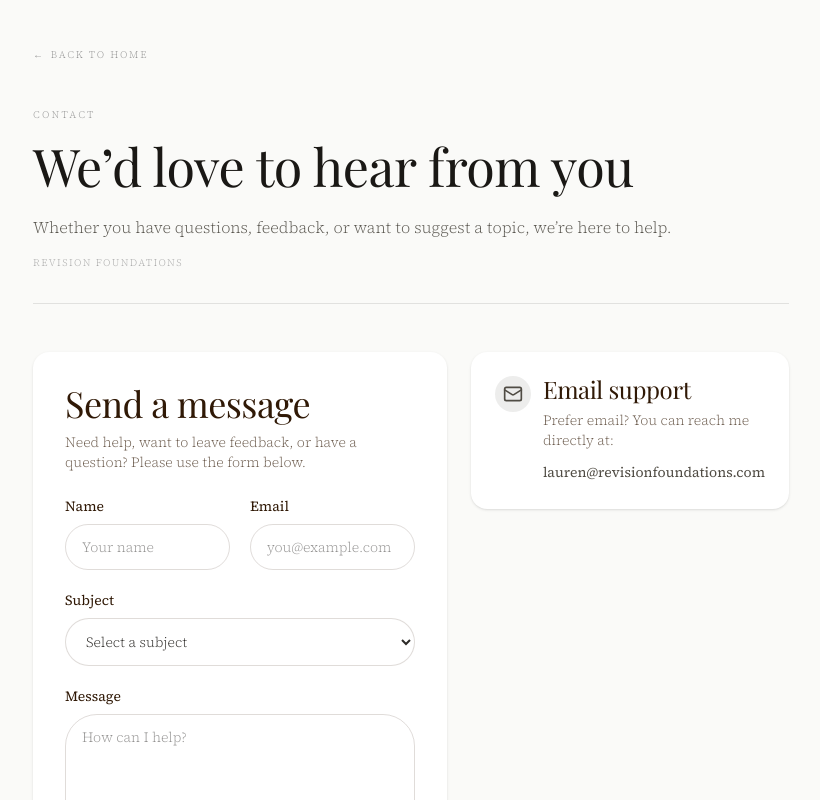
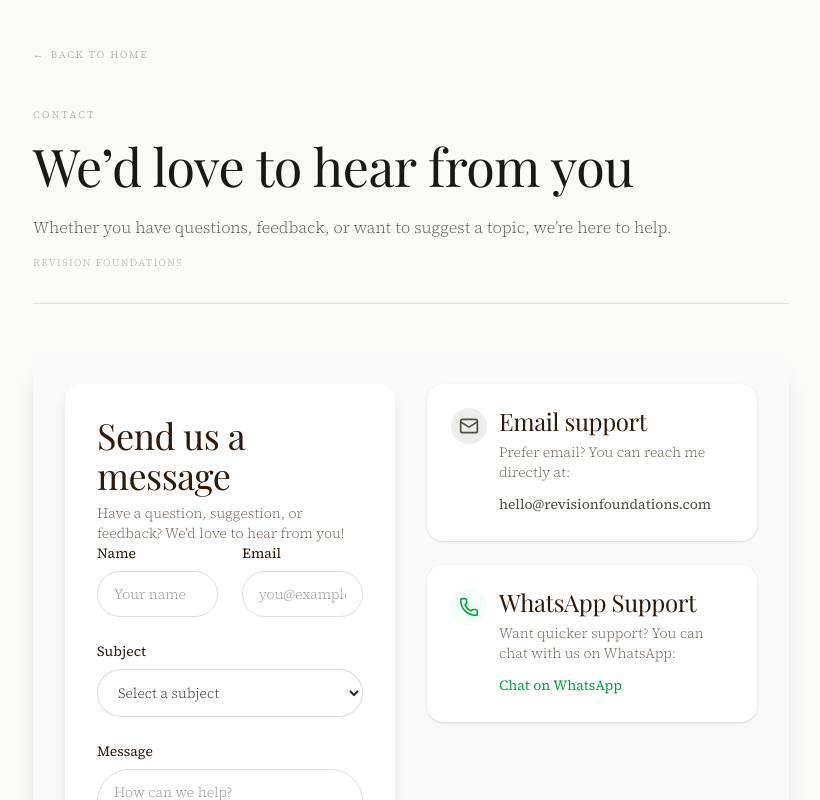
Before and after one commit to laurencaitlinemmerson-tech/revision-foundations-saas, a Next.js app: page /contact in a window 1280 px wide. Shown: the top 800 px of the page, without its empty margins (229-1049 px from the left). Built offline with nearby package versions, Linux system fonts and the light colour scheme; no server answers; a web font is replaced by a local one.

Commit message:
Update page.tsx

```diff
--- a/src/app/contact/page.tsx
+++ b/src/app/contact/page.tsx
@@ -2,7 +2,7 @@
 
 import { useState } from 'react';
 import EditorialLayout from '@/components/EditorialLayout';
-import { Mail, Send, Loader2, CheckCircle } from 'lucide-react';
+import { Mail, Send, Loader2, CheckCircle, Phone } from 'lucide-react';
 import { useScrollAnimation } from '@/lib/hooks/useScrollAnimation';
 
 export default function ContactPage() {
@@ -69,8 +69,10 @@ export default function ContactPage() {
       backHref="/"
       backLabel="Back to Home"
     >
-      <div className="grid gap-6 lg:grid-cols-[1.4fr_0.9fr]">
-        <div className="bg-white rounded-2xl shadow p-6 md:p-8">
+      <div className="bg-[#F9F9F9] p-8 rounded-2xl shadow-xl">
+        <div className="grid gap-8 lg:grid-cols-2">
+          {/* Left: Form Section */}
+          <div className="bg-white rounded-2xl shadow-lg p-6 md:p-8">
             {submitted ? (
               <div className="flex flex-col items-start gap-4">
                 <div className="inline-flex items-center gap-2 rounded-full bg-green-50 px-3 py-1 text-sm font-medium text-green-700">
@@ -85,7 +87,6 @@ export default function ContactPage() {
                     We’ve received your message and will get back to you within 1–2 working days.
                   </p>
                 </div>
-
                 <button
                   type="button"
                   onClick={() => setSubmitted(false)}
@@ -96,24 +97,23 @@ export default function ContactPage() {
               </div>
             ) : (
               <>
-              <div className="mb-6">
                 <h2 className="text-xl font-semibold text-[var(--plum-dark)]">
-                  Send a message
+                  Send us a message
                 </h2>
                 <p className="mt-2 text-sm text-[var(--plum-dark)]/70">
-                  Need help, want to leave feedback, or have a question? Please use the form below.
+                  Have a question, suggestion, or feedback? We'd love to hear from you!
                 </p>
-              </div>
 
                 {error && (
-                <div className="mb-5 flex items-start gap-2 rounded-xl border border-red-200 bg-red-50 px-4 py-3 text-sm text-red-700">
+                  <div className="my-4 flex items-start gap-2 rounded-xl border border-red-200 bg-red-50 px-4 py-3 text-sm text-red-700">
                     <Mail className="mt-0.5 h-4 w-4 shrink-0" />
                     <span>{error}</span>
                   </div>
                 )}
 
-              <form onSubmit={handleSubmit} className="space-y-5">
-                <div className="grid gap-5 sm:grid-cols-2">
+                <form onSubmit={handleSubmit} className="space-y-6">
+                  {/* Name + Email Inputs */}
+                  <div className="grid gap-6 sm:grid-cols-2">
                     <div>
                       <label htmlFor="name" className="mb-2 block text-sm font-medium text-[var(--plum-dark)]">
                         Name
@@ -147,6 +147,7 @@ export default function ContactPage() {
                     </div>
                   </div>
 
+                  {/* Subject Input */}
                   <div>
                     <label htmlFor="subject" className="mb-2 block text-sm font-medium text-[var(--plum-dark)]">
                       Subject
@@ -168,6 +169,7 @@ export default function ContactPage() {
                     </select>
                   </div>
 
+                  {/* Message Input */}
                   <div>
                     <label htmlFor="message" className="mb-2 block text-sm font-medium text-[var(--plum-dark)]">
                       Message
@@ -180,7 +182,7 @@ export default function ContactPage() {
                       onChange={handleChange}
                       required
                       className="w-full rounded-xl border border-[var(--plum-dark)]/15 px-4 py-3 text-sm outline-none transition focus:border-[var(--purple)] focus:ring-2 focus:ring-[var(--purple)]/10"
-                    placeholder="How can I help?"
+                      placeholder="How can we help?"
                     />
                   </div>
 
@@ -206,8 +208,9 @@ export default function ContactPage() {
             )}
           </div>
 
-        <aside className="space-y-6">
-          <div className="rounded-2xl bg-white p-6 shadow">
+          {/* Right: Support Email + WhatsApp */}
+          <div className="space-y-6">
+            <div className="bg-white rounded-2xl shadow p-6">
               <div className="flex items-start gap-3">
                 <div className="rounded-xl bg-[var(--purple)]/10 p-2">
                   <Mail className="h-5 w-5 text-[var(--purple)]" />
@@ -223,12 +226,36 @@ export default function ContactPage() {
                     href="mailto:hello@revisionfoundations.com"
                     className="mt-3 inline-block text-sm font-medium text-[var(--purple)] hover:underline"
                   >
-                  lauren@revisionfoundations.com
+                    hello@revisionfoundations.com
                   </a>
                 </div>
               </div>
             </div>
-        </aside>
+
+            {/* WhatsApp Support */}
+            <div className="bg-white rounded-2xl shadow p-6">
+              <div className="flex items-start gap-3">
+                <div className="rounded-xl bg-green-100/30 p-2">
+                  <Phone className="h-5 w-5 text-green-600" />
+                </div>
+                <div>
+                  <h3 className="text-lg font-semibold text-[var(--plum-dark)]">
+                    WhatsApp Support
+                  </h3>
+                  <p className="mt-2 text-sm text-[var(--plum-dark)]/70">
+                    Want quicker support? You can chat with us on WhatsApp:
+                  </p>
+                  <a
+                    href="https://wa.me/07572650980"
+                    className="mt-3 inline-block text-sm font-medium text-green-600 hover:underline"
+                  >
+                    Chat on WhatsApp
+                  </a>
+                </div>
+              </div>
+            </div>
+          </div>
+        </div>
       </div>
     </EditorialLayout>
   );
```
Lines whose indentation alone changed are shown as unchanged.
